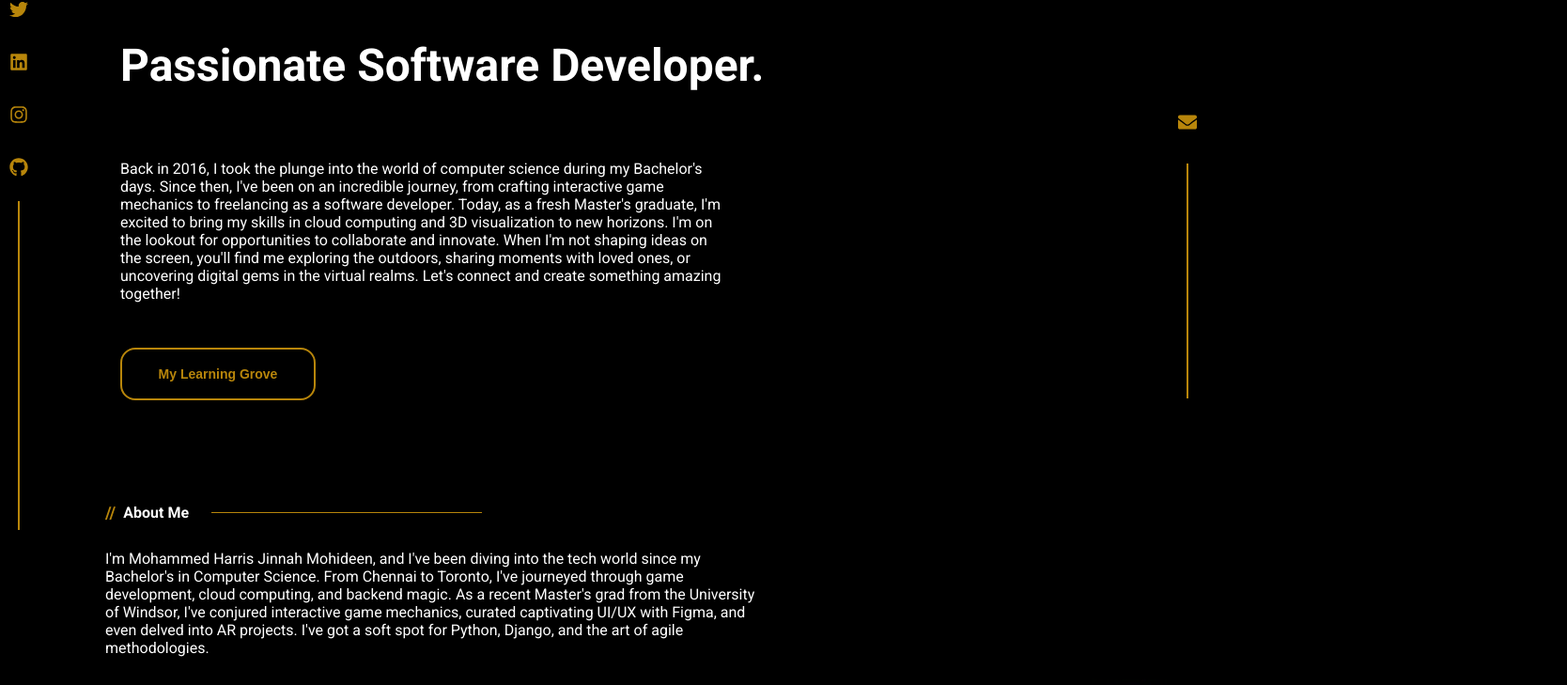
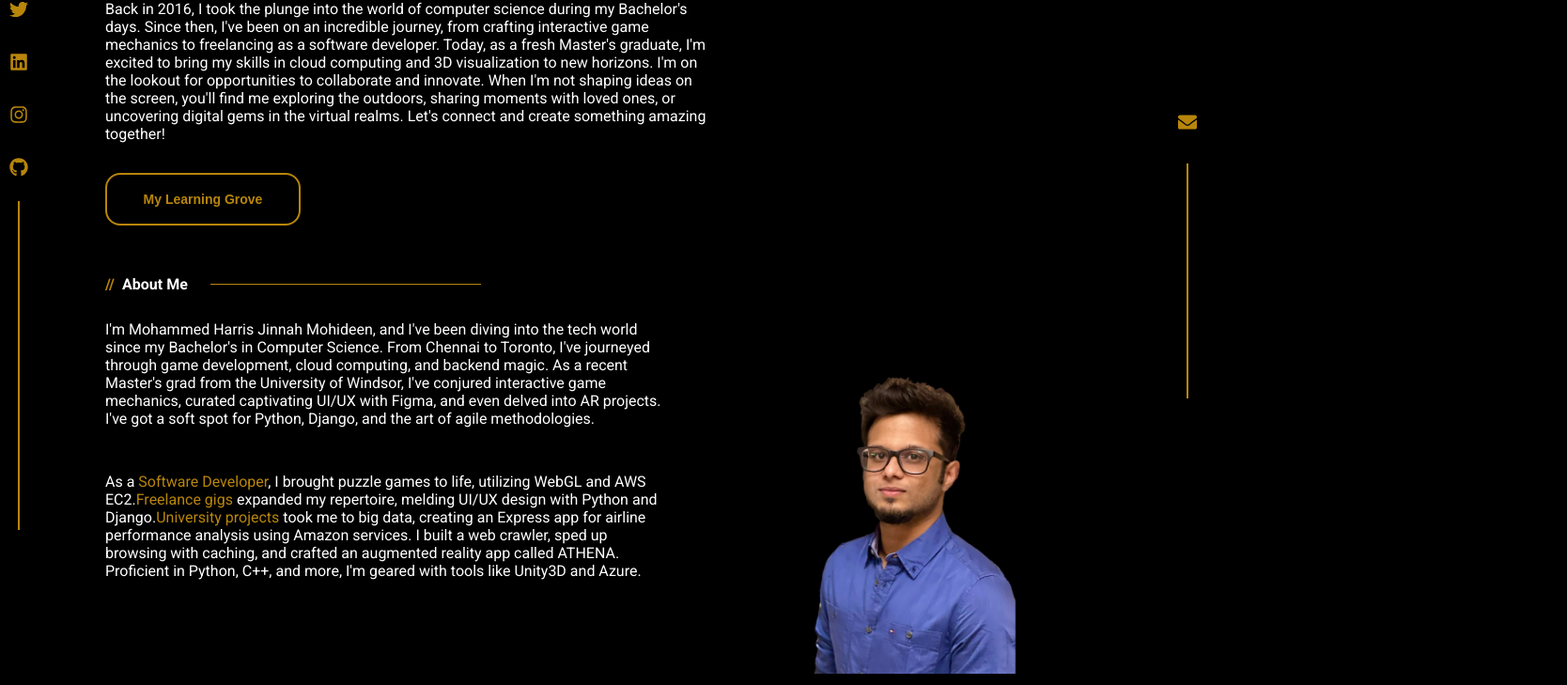
Before and after one commit to mxharryx/mohammed-harris, a Next.js app: page / in a window 1280 px wide. Shown: the part 376-1105 px from the top of the page at 94% size, 1668 px wide, since content can reach past the window. Built offline with nearby package versions, Linux system fonts and the light colour scheme.

Commit message:
About module

```diff
--- a/components/About.tsx
+++ b/components/About.tsx
@@ -22,14 +22,10 @@ const About = () => {
           Proficient in Python, C++, and more, I'm geared with tools like Unity3D and Azure.
           </p>
         </div>
-        <div className={styles.imageContainer}>
           <div className={styles.container}>
-            <div>
               <Image className={styles.profile} src={profileImage} alt="profileImage"/>
-            </div>
           </div>
         </div>
-      </div>
 
     </section>
   );
--- a/styles/About.module.scss
+++ b/styles/About.module.scss
@@ -1,19 +1,12 @@
 .about{
     display: flex;
-    flex-direction: column;
-    @media (min-width: 992px) {
-        flex-direction: row;
-    }
-    .gap-16 {
-        gap: 4rem; /* Adjust the gap value as needed */
-    }
+    flex-direction: row;
+    gap: 4rem; /* Adjust the gap value as needed */
 }
 
 .para{
     width: 100%;
-    @media (min-width: 992px) {
-        width: 66.66667%; /* 2/3 of the container width */
-    }
+    max-width: 600px;
     font-size: 1rem;
     color: white;
     font-weight: 500;
@@ -25,25 +18,18 @@
 .highlight{
     color: #B8860B;
 }
-.imageContainer{
-    width: 100%;
-    @media (min-width: 1024px) {
-        width: 33.3333%; /* 1/3 of the available space on large screens and larger */
-    }
-    height: 86px;
-    position: relative;
-}
+
 
 .container{
-    position: absolute;
-    width: 100%;
-    height: 80px;
-    left: -6px;
-    top: -6px;
-    border-radius: 0.5rem;
+    width: 45%;
+    height: auto;
+    img{
+        width: 100%;
+        height: auto;
+    }
 }
 .profilepic{
+    width: 100%;
     border-radius: 8px;
     height: 100%;
-    object-fit: cover;
 }
--- a/styles/Banner.module.scss
+++ b/styles/Banner.module.scss
@@ -4,26 +4,9 @@
     margin-right: auto;
     padding-top: 2.5rem;
     padding-bottom: 2.5rem;
-    @media (min-width: 768px) {
-        padding-left: 6rem;
-        padding-right: 6rem;
-        padding-top: 6rem;
-        padding-bottom: 6rem;
-    }
     display: flex;
     flex-direction: column;
     gap: 1rem;
-    @media (min-width: 480px) {
-        gap: 2rem;
-    }
-    @media (min-width: 768px) {
-        padding-left: 2.5rem;
-        padding-right: 2.5rem;
-    }
-    @media (min-width: 1280px) {
-        padding-left: 1rem;
-        padding-right: 1rem;
-    }
 }
 
 .textlg{
@@ -45,12 +28,6 @@
         margin-top: auto; /* Adjust this margin as needed */
     }
 
-    @media (min-width: 992px) {
-        font-size: 3rem; // Adjust the larger font size for large screens
-        span {
-            margin-top: 2rem; // Adjust this margin for larger screens
-        }
-    }
 }
 
 .para{
@@ -58,10 +35,7 @@
         font-size: 1rem; // Adjust font size as needed
         color: white; // Set your desired text color
         font-weight: 500; // Set your desired font weight
-        max-width: 100%; // Allow the text to take full width
-        @media (min-width: 768px) { // Adjust the breakpoint value as needed
-            max-width: 650px; // Set the maximum width for medium screens
-        }
+        max-width: 650px; // Allow the text to take full width
 }
 
 .button {
@@ -79,7 +53,7 @@
     font-size: 0.875rem; // Set your desired font size
     font-weight: bold;
     overflow: hidden;
-    z-index: 1;
+    z-index: -1;
     transition: color 0.3s ease-in-out;
 
     &::before,
--- a/styles/SectionTitle.module.scss
+++ b/styles/SectionTitle.module.scss
@@ -8,25 +8,11 @@
         color: #B8860B;
         margin-right: 0.5rem;
     }
-    @media (min-width: 768px) { // Adjust the breakpoint value as needed
-        span{
-            font-size: 1.125rem; // Set your desired font size for medium screens and larger
-    }
-}
 }
 
 .border {
-    display: none;
-
-
-    @media (min-width: 768px) {
-        display: inline-flex;
-    }
-
-    @media (min-width: 1024px) {
-            width: 18rem; // Set your desired width for large screens and larger
-    }
-
+    display: inline-flex;
+    width: 18rem;
     height: 0.5px;
     background-color: #B8860B;
     margin-right: 1.5rem;
```
